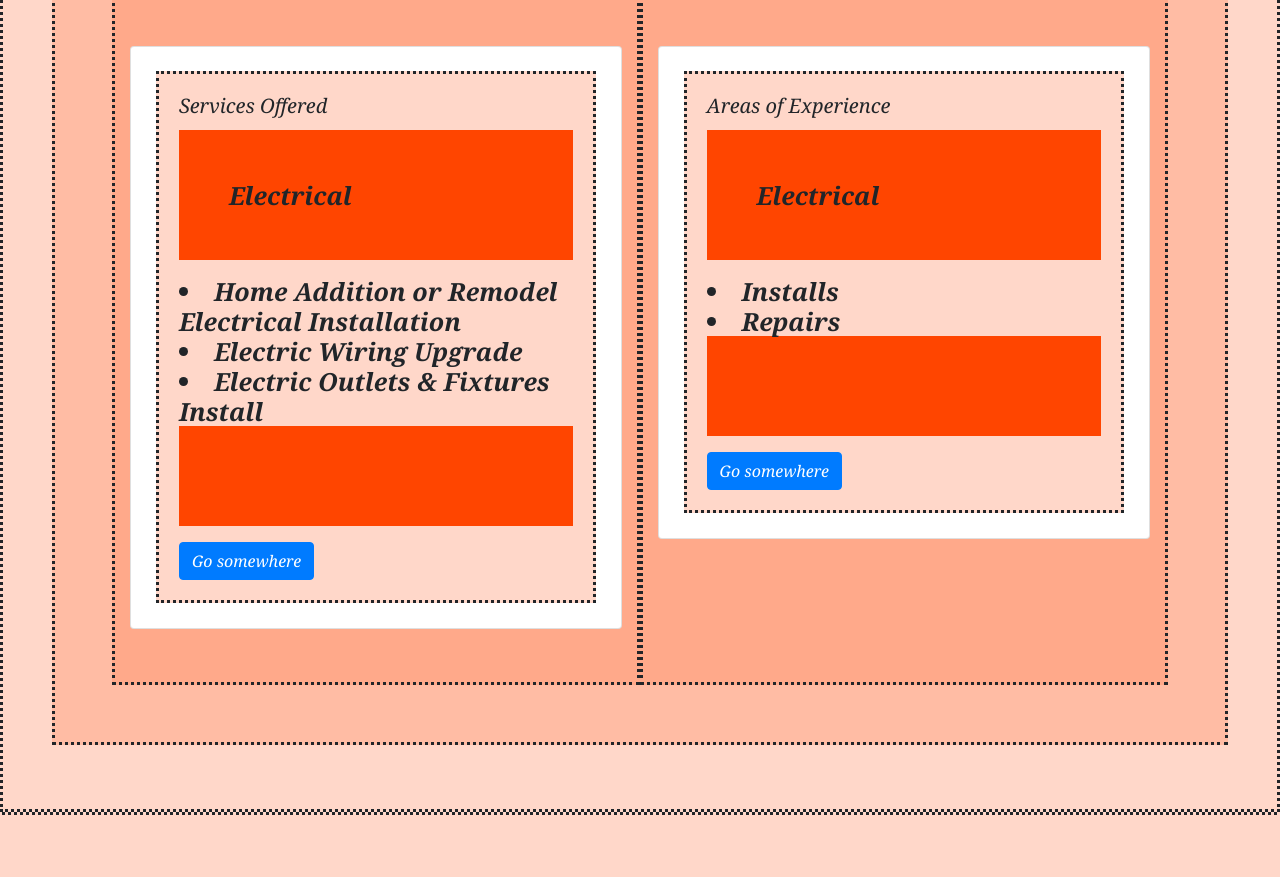
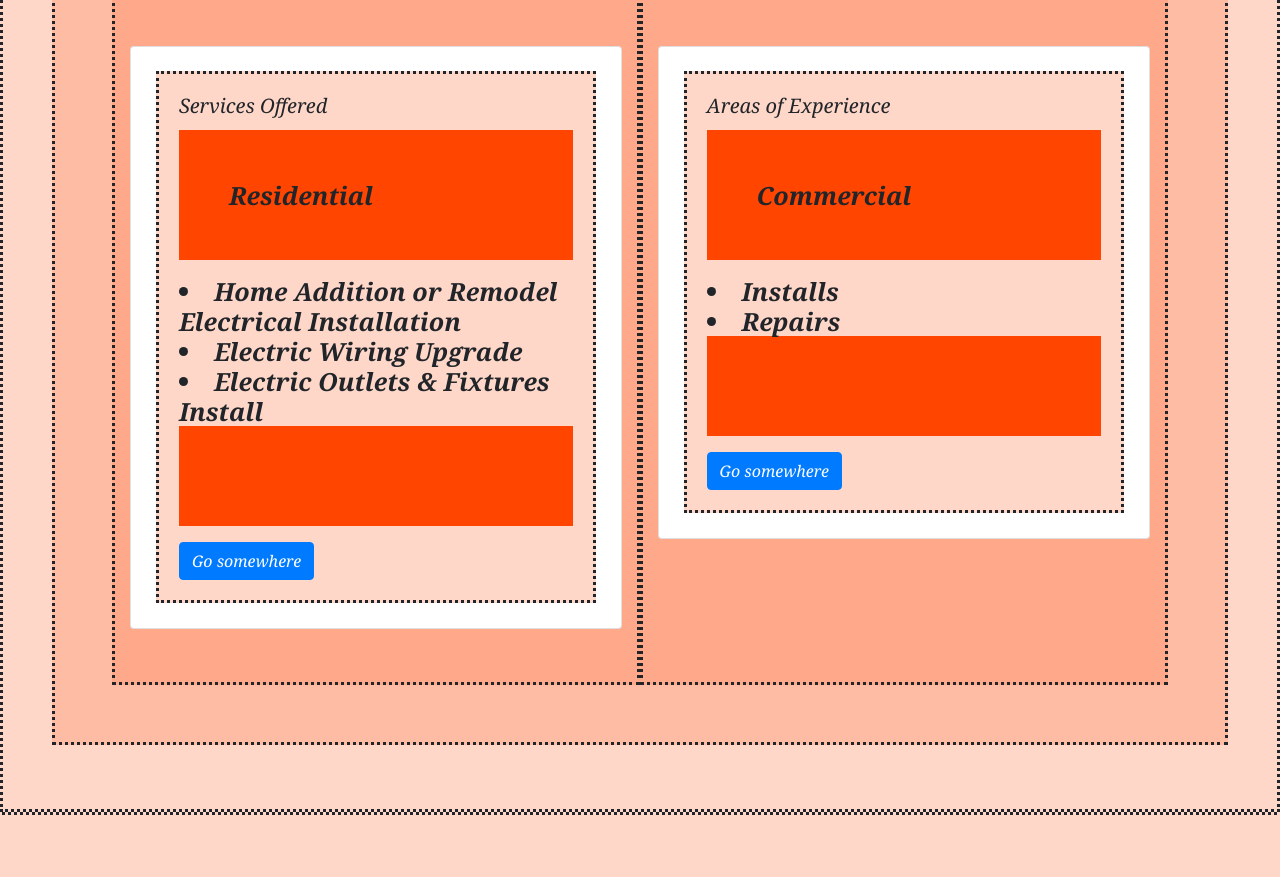
Before and after one commit to stacygoff/Precision-Electrical-Services, a plain HTML site: page index.html in a window 1280 px wide. Shown: the part 800-1677 px from the top of the page. Drawn offline with nearby package versions, Linux system fonts and the light colour scheme.

```diff
--- a/index.html
+++ b/index.html
@@ -59,7 +59,7 @@
                 <div class="card">
                     <div class="card-body">
                         <h5 class="card-title">Services Offered</h5>
-                        <p class="card-text">Electrical
+                        <p class="card-text">Residential
                             <li>Home Addition or Remodel Electrical Installation</li>
                             <li>Electric Wiring Upgrade</li>
                             <li>Electric Outlets & Fixtures Install</li>
@@ -72,7 +72,7 @@
                 <div class="card">
                     <div class="card-body">
                         <h5 class="card-title">Areas of Experience</h5>
-                        <p class="card-text">Electrical
+                        <p class="card-text">Commercial
                             <li>Installs</li>
                             <li>Repairs</li>
                         </p>
```
